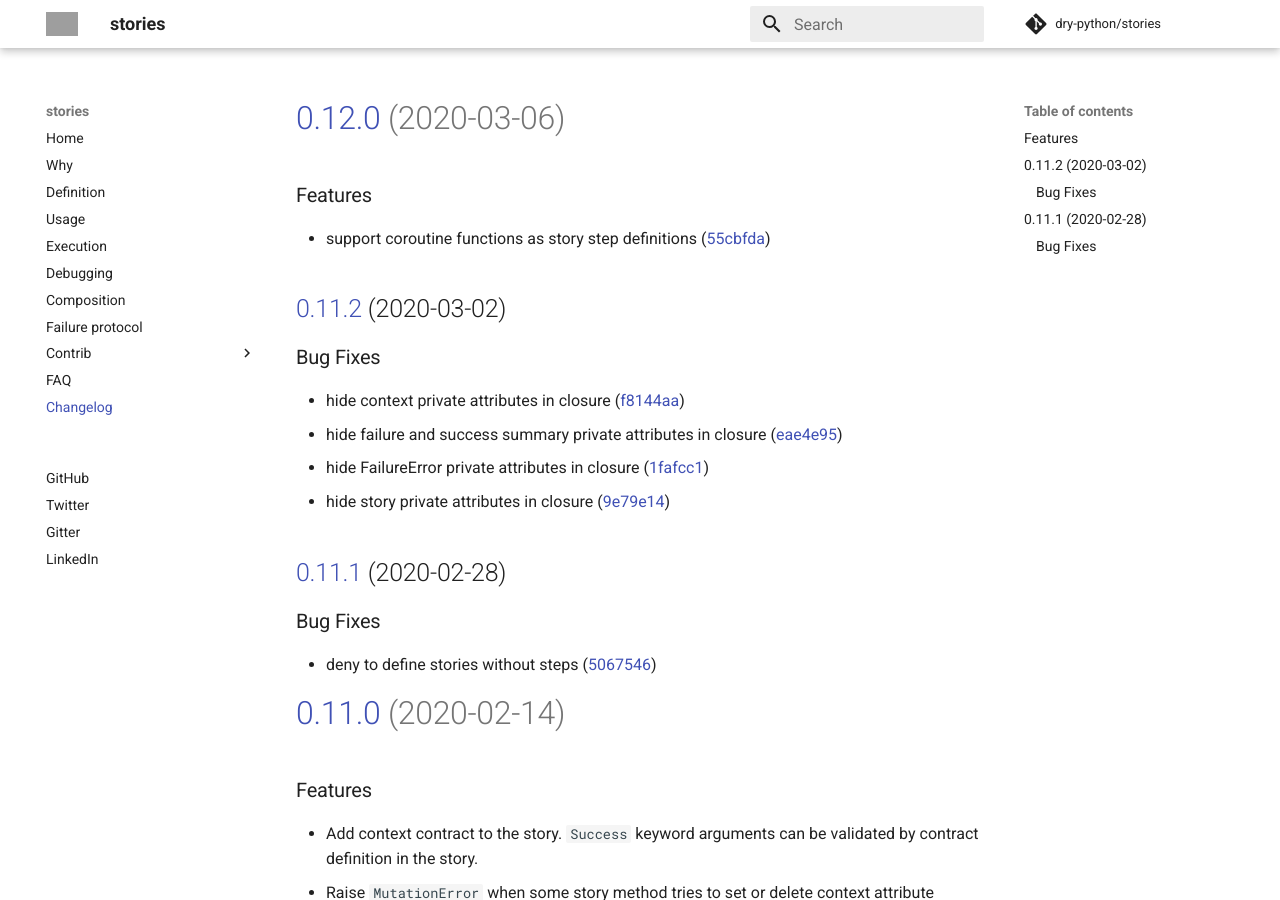
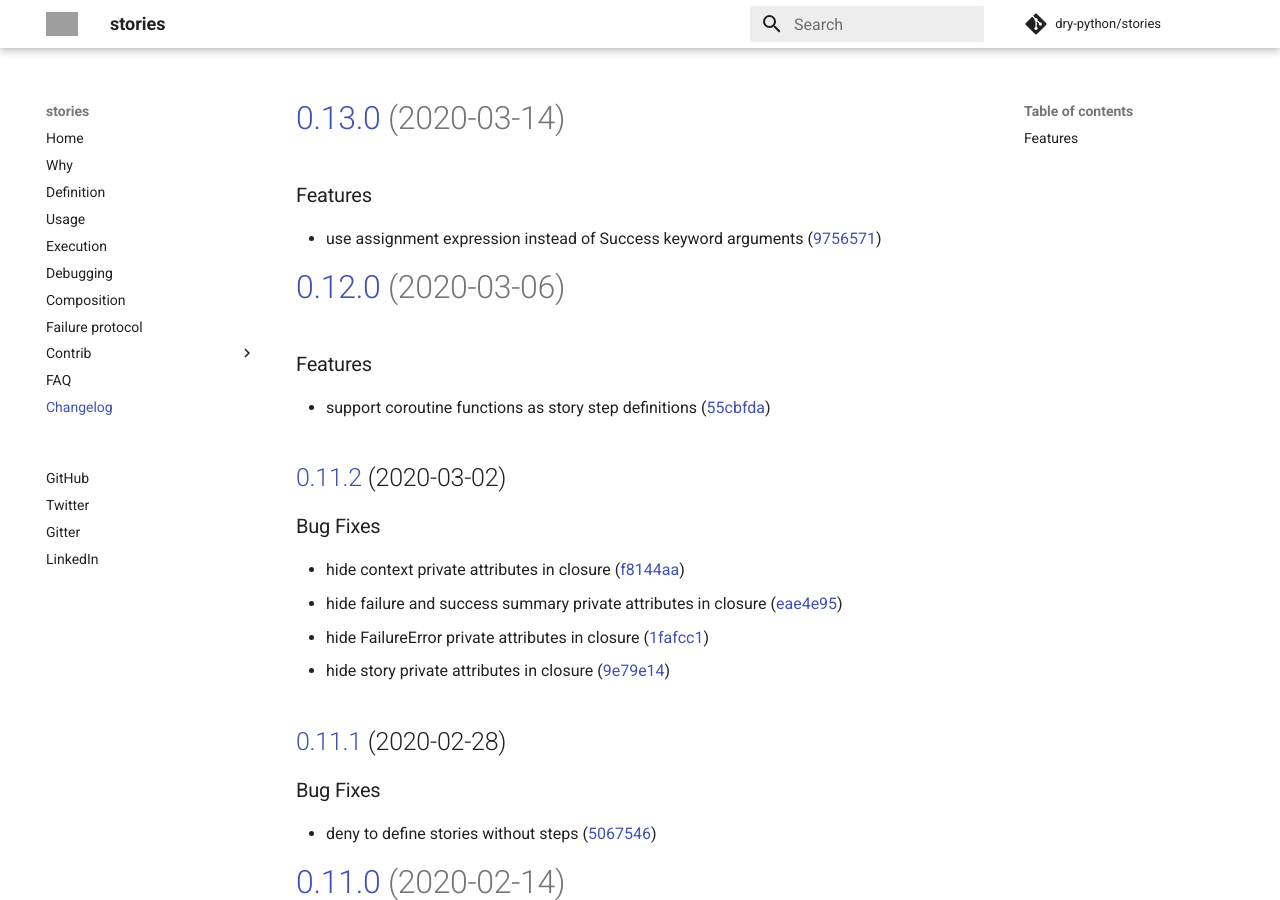
Before and after one commit to proofit404/stories, an MkDocs documentation site: the page built from docs/changelog.md, in a window 1280 px wide and 900 px high. Built offline with MkDocs 1.6.1 and Material for MkDocs 9.7.7, drawn with Linux system fonts in a browser that asks for light colours; comment, search, counter and statistics services are not loaded; grey boxes are pictures that could not be loaded.

Commit message:
chore(release): 0.13.0 [skip ci]
# [0.13.0](https://github.com/dry-python/stories/compare/0.12.0...0.13.0) (2020-03-14)

### Features

* use assignment expression instead of Success keyword arguments ([9756571](https://github.com/dry-python/stories/commit/9756571237d56c52f8769c61f20f544ab389a211))

```diff
--- a/docs/changelog.md
+++ b/docs/changelog.md
@@ -1,3 +1,9 @@
+# [0.13.0](https://github.com/dry-python/stories/compare/0.12.0...0.13.0) (2020-03-14)
+
+### Features
+
+- use assignment expression instead of Success keyword arguments ([9756571](https://github.com/dry-python/stories/commit/9756571237d56c52f8769c61f20f544ab389a211))
+
 # [0.12.0](https://github.com/dry-python/stories/compare/0.11.2...0.12.0) (2020-03-06)
 
 ### Features
--- a/pyproject.toml
+++ b/pyproject.toml
@@ -1,6 +1,6 @@
 [tool.poetry]
 name = "stories"
-version = "0.12.0"
+version = "0.13.0"
 
 description = "Define a user story in the business transaction DSL"
 readme = "README.md"
```
